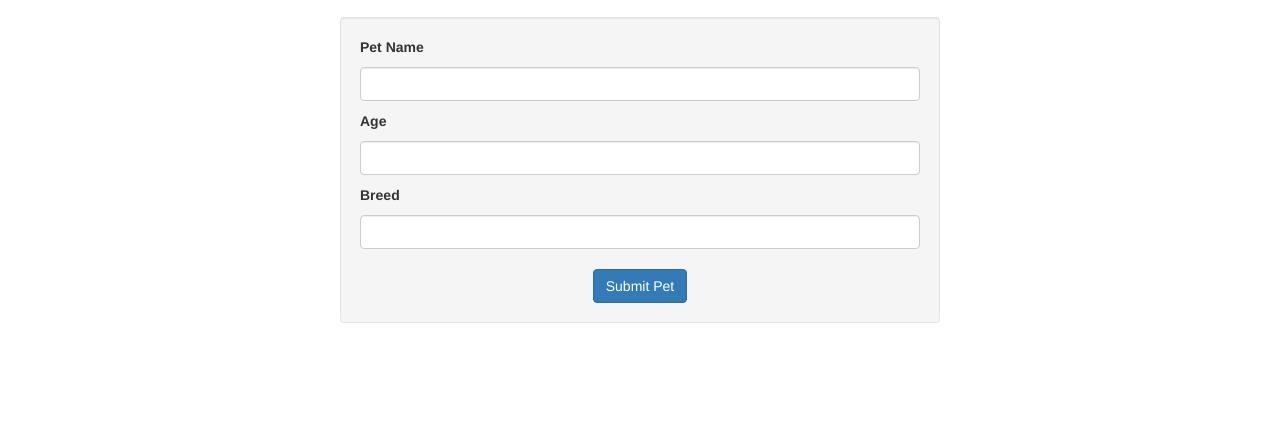
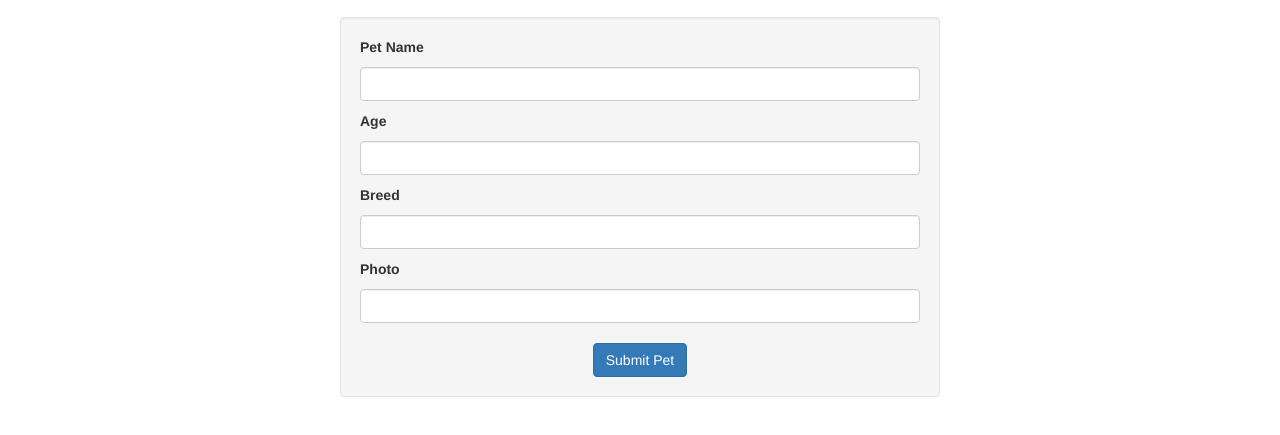
Before and after one commit to arun-projects/Pet-List, a plain HTML site: page add-pet.html in a window 1280 px wide. Shown: the part 133-568 px from the top of the page. Drawn offline with Linux system fonts and the light colour scheme.

Commit message:
Added photo to add pet UI

```diff
--- a/add-pet.html
+++ b/add-pet.html
@@ -60,6 +60,12 @@
             <div class="margin-top-10">
                 <input type="text" class="form-control" />
             </div>
+            <div class="bold margin-top-10">
+                Photo
+            </div>
+            <div class="margin-top-10">
+                <input type="text" class="form-control" />
+            </div>
             <div class="margin-top-20 txt-center">
                 <button type="submit" class="btn btn-primary">Submit Pet</button>
             </div>
```
